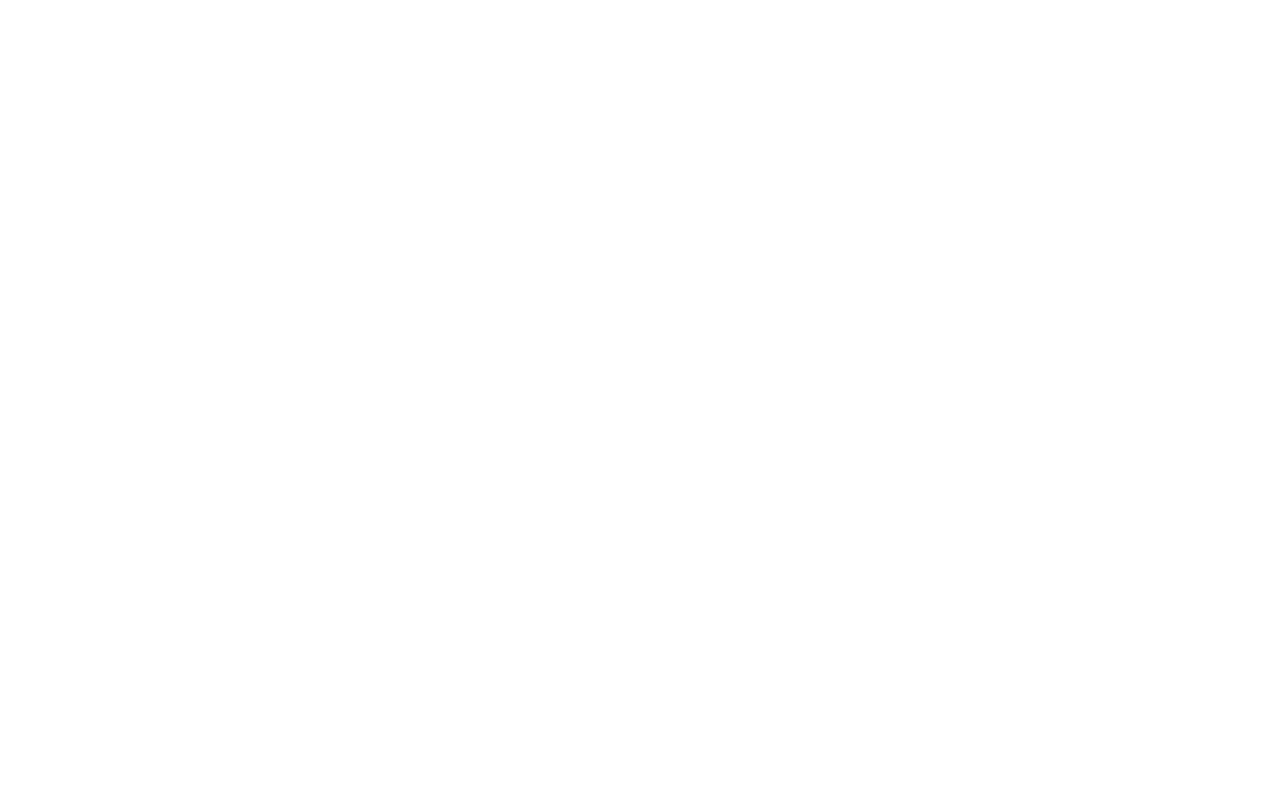
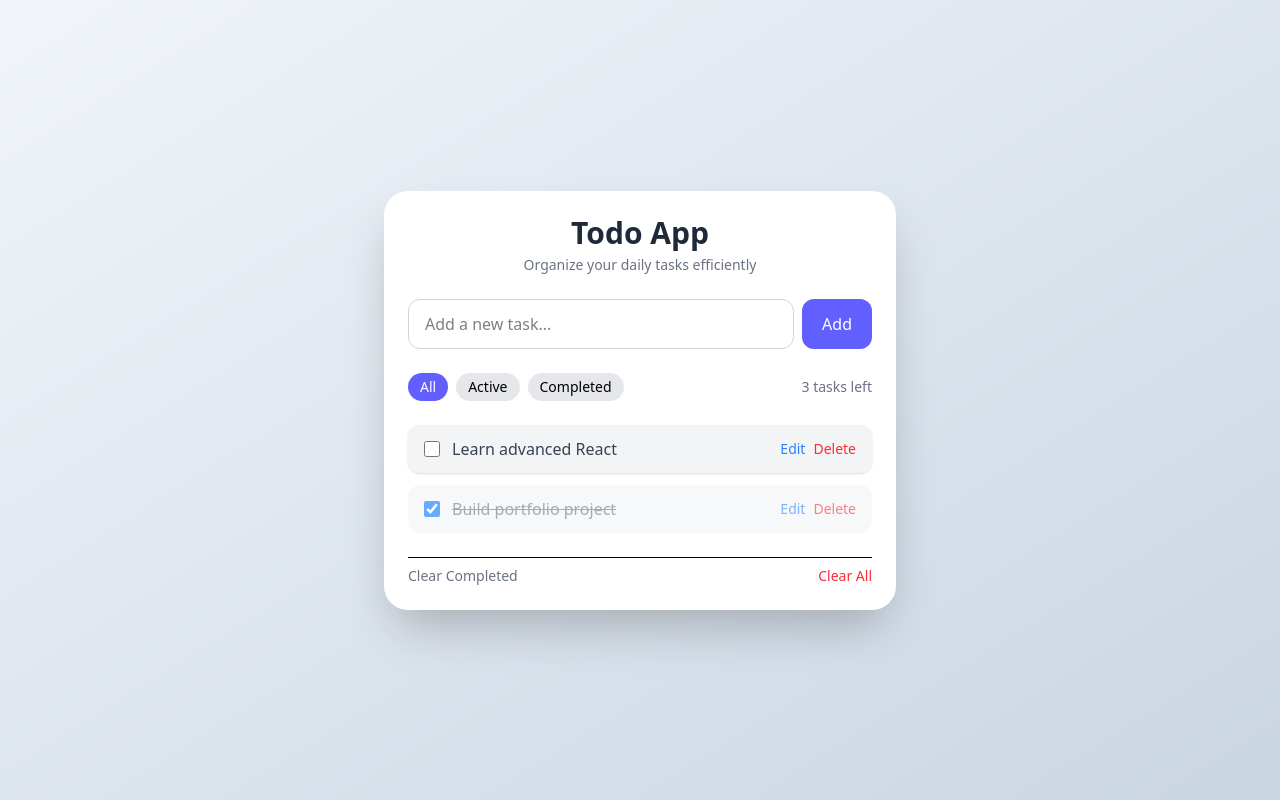
Before and after one commit to AadiAcharya/counter, a React (Vite) app: page /todo in a window 1280 px wide. Before the commit this address had no page. Built offline with nearby package versions, Linux system fonts and the light colour scheme.

Commit message:
preparation of todo site

```diff
--- a/src/App.jsx
+++ b/src/App.jsx
@@ -4,6 +4,7 @@
 import ForgetPassword from './components/login/ForgetPassword'
 import SignUp from './components/login/SignUp'
 import Logged from './components/login/Logged'
+import Todo from './components/todo/Todo'
 import { BrowserRouter,Routes, Route } from 'react-router-dom'
 
 import './App.css'
@@ -20,7 +21,7 @@
   <Route path='/forget-password' element={<ForgetPassword/>}/>
   <Route path='/signup' element={<SignUp/>} />
   <Route path='/logged' element={<Logged/>}/>
-  <Route path=''/>
+  <Route path='todo' element={<Todo/>}/>
   <Route path=''/>
   <Route path=''/>
 
--- /dev/null
+++ b/src/components/todo/Todo.jsx
@@ -0,0 +1,114 @@
+import {useState} from "react";
+
+const Todo = () => {
+    const [tasks, setTasks] = useState([])
+    const [newTask, setNewTask] = useState("")
+
+
+
+
+
+
+  return (
+    <div className="min-h-screen bg-linear-to-br from-slate-100 to-slate-300 flex items-center justify-center p-4">
+
+      <div className="w-full max-w-lg bg-white rounded-3xl shadow-2xl p-6 space-y-6">
+
+
+        <div className="text-center">
+          <h1 className="text-3xl font-bold text-gray-800">Todo App</h1>
+          <p className="text-sm text-gray-500 mt-1">
+            Organize your daily tasks efficiently
+          </p>
+        </div>
+
+        <div className="flex gap-2">
+          <input
+            type="text"
+            placeholder="Add a new task..."
+            className="flex-1 px-4 py-3 border border-gray-300 rounded-xl focus:outline-none focus:ring-2 focus:ring-indigo-400 transition"
+          />
+          <button className="bg-indigo-500 hover:bg-indigo-600 text-white px-5 py-3 rounded-xl font-medium transition">
+            Add
+          </button>
+        </div>
+
+        {/* Filters */}
+        <div className="flex justify-between items-center">
+          <div className="flex gap-2">
+            <button className="px-3 py-1 text-sm rounded-full bg-indigo-500 text-white">
+              All
+            </button>
+            <button className="px-3 py-1 text-sm rounded-full bg-gray-200 hover:bg-gray-300 transition">
+              Active
+            </button>
+            <button className="px-3 py-1 text-sm rounded-full bg-gray-200 hover:bg-gray-300 transition">
+              Completed
+            </button>
+          </div>
+
+          <span className="text-sm text-gray-500">
+            3 tasks left
+          </span>
+        </div>
+
+        <div className="space-y-3">
+
+
+          <div className="flex items-center justify-between bg-gray-100 px-4 py-3 rounded-xl shadow-sm hover:shadow-md transition">
+
+            <div className="flex items-center gap-3">
+              <input type="checkbox" className="w-4 h-4" />
+              <span className="text-gray-700">
+                Learn advanced React
+              </span>
+            </div>
+
+            <div className="flex gap-2">
+              <button className="text-blue-500 hover:text-blue-700 text-sm font-medium">
+                Edit
+              </button>
+              <button className="text-red-500 hover:text-red-700 text-sm font-medium">
+                Delete
+              </button>
+            </div>
+
+          </div>
+
+          <div className="flex items-center justify-between bg-gray-100 px-4 py-3 rounded-xl opacity-60">
+
+            <div className="flex items-center gap-3">
+              <input type="checkbox" checked readOnly className="w-4 h-4" />
+              <span className="line-through text-gray-500">
+                Build portfolio project
+              </span>
+            </div>
+
+            <div className="flex gap-2">
+              <button className="text-blue-500 text-sm font-medium">
+                Edit
+              </button>
+              <button className="text-red-500 text-sm font-medium">
+                Delete
+              </button>
+            </div>
+
+          </div>
+
+        </div>
+
+        <div className="flex justify-between items-center pt-2 border-t">
+          <button className="text-sm text-gray-500 hover:text-gray-700 transition">
+            Clear Completed
+          </button>
+          <button className="text-sm text-red-500 hover:text-red-700 transition">
+            Clear All
+          </button>
+        </div>
+
+      </div>
+    </div>
+  );
+};
+
+export default Todo;
```
